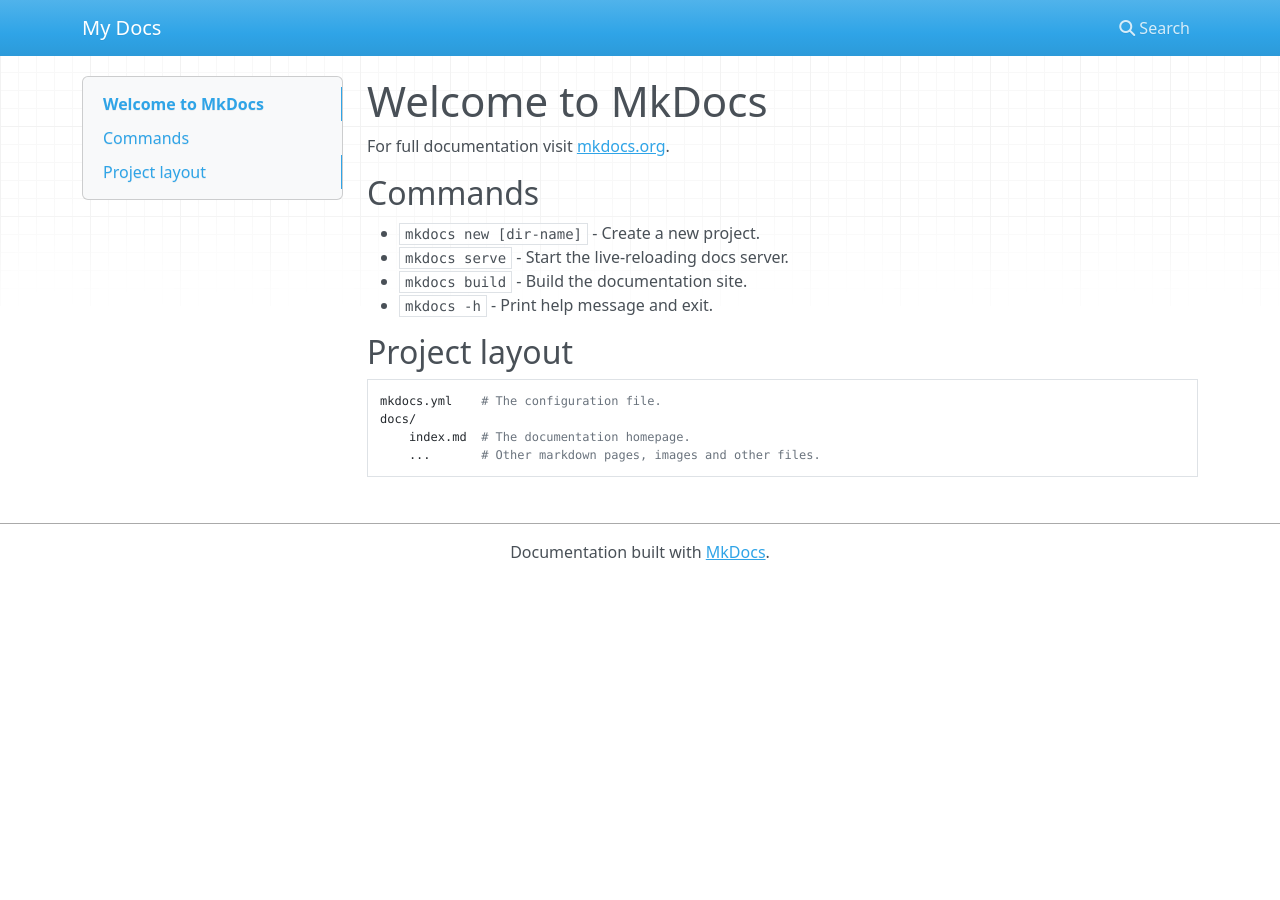
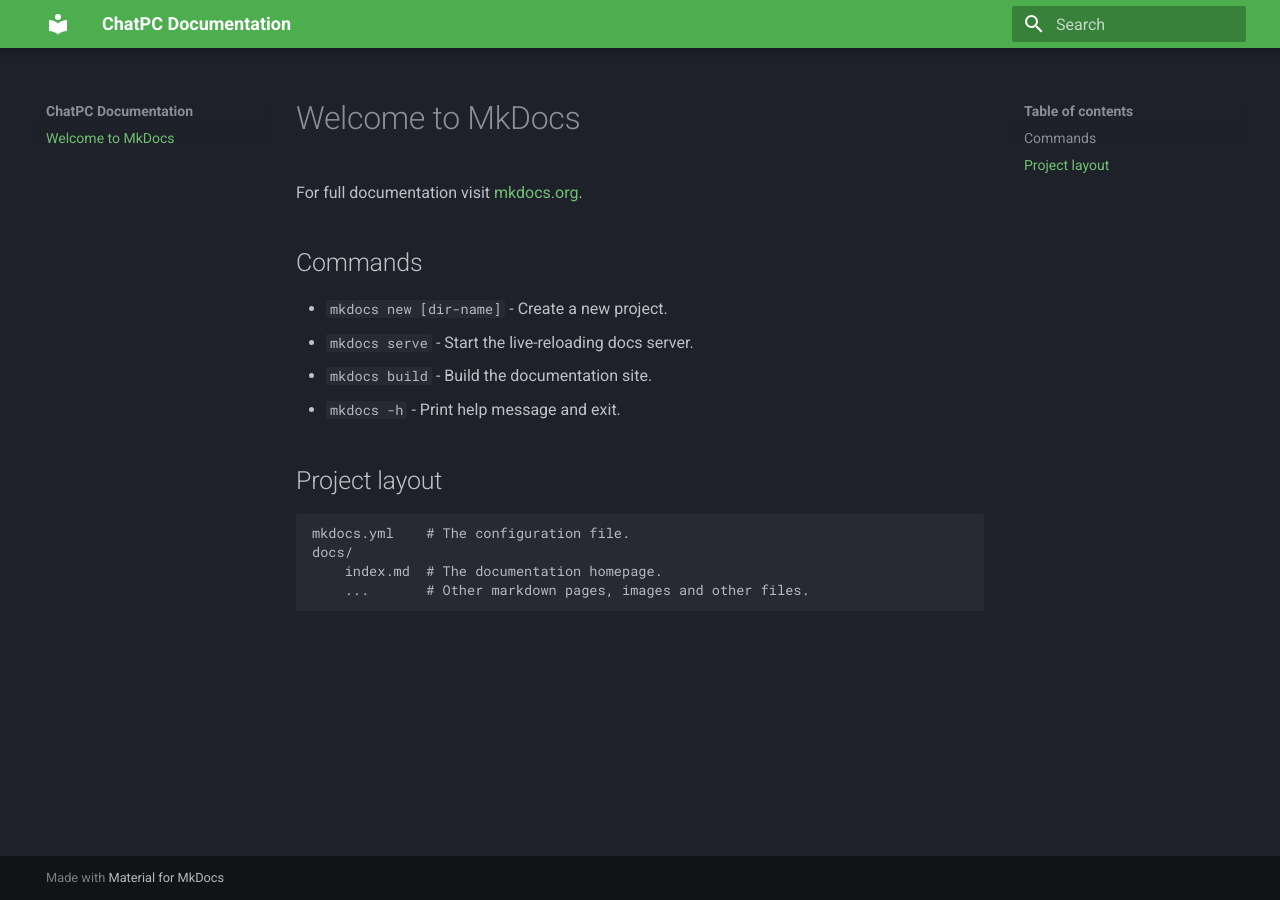
Before and after one commit to dounan/chat-pc-docs, an MkDocs documentation site: the page built from docs/index.md, in a window 1280 px wide. Built offline with MkDocs 1.6.1 and Material for MkDocs 9.7.7, drawn with Linux system fonts in a browser that asks for light colours; nearby versions of some CDN libraries.

Commit message:
auto github pages deploy

```diff
--- a/mkdocs.yml
+++ b/mkdocs.yml
@@ -1 +1,8 @@
-site_name: My Docs
+site_name: ChatPC Documentation
+site_url: https://docs.chatpc.ai
+theme:
+  name: material
+  palette:
+    scheme: slate
+    primary: green
+    accent: deep purple
```
Also changed, not shown: 1 other file.
